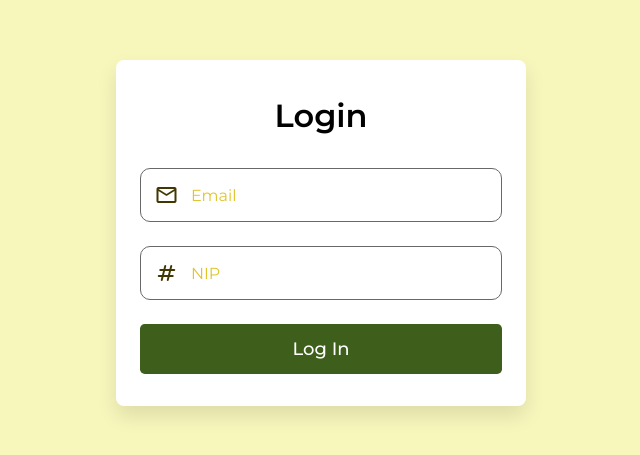
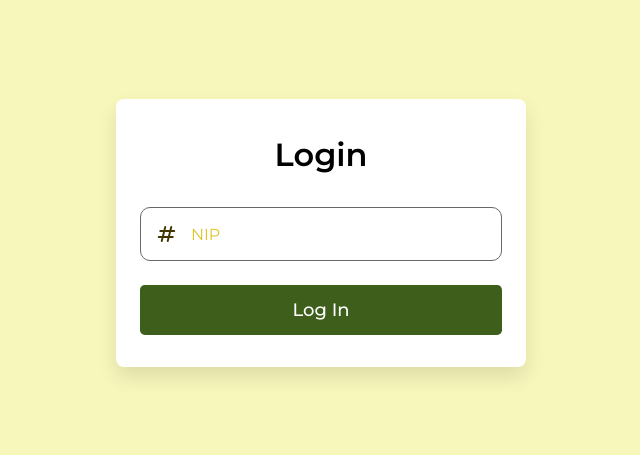
Before and after one commit to irfanifn/sisdiklat-project, a React (Vite) app in the folder frontend/: page / in a window 1280 px wide. Shown: the part 167-622 px from the top of the page, without its empty margins (319-959 px from the left). Built offline with nearby package versions, Linux system fonts and the light colour scheme.

Commit message:
Delete email login field

```diff
--- a/frontend/src/components/Login.jsx
+++ b/frontend/src/components/Login.jsx
@@ -5,16 +5,6 @@ function Login() {
     <div className="login-container">
       <h1 className="form-title">Login</h1>
       <form action="#" className="login-form">
-        <div className="input-wrapper">
-          <input
-            type="mail"
-            placeholder="Email"
-            className="input-field"
-            required
-          />
-          <span class="material-symbols-rounded">mail</span>
-        </div>
-
         <div className="input-wrapper">
           <input
             type="number"
```
